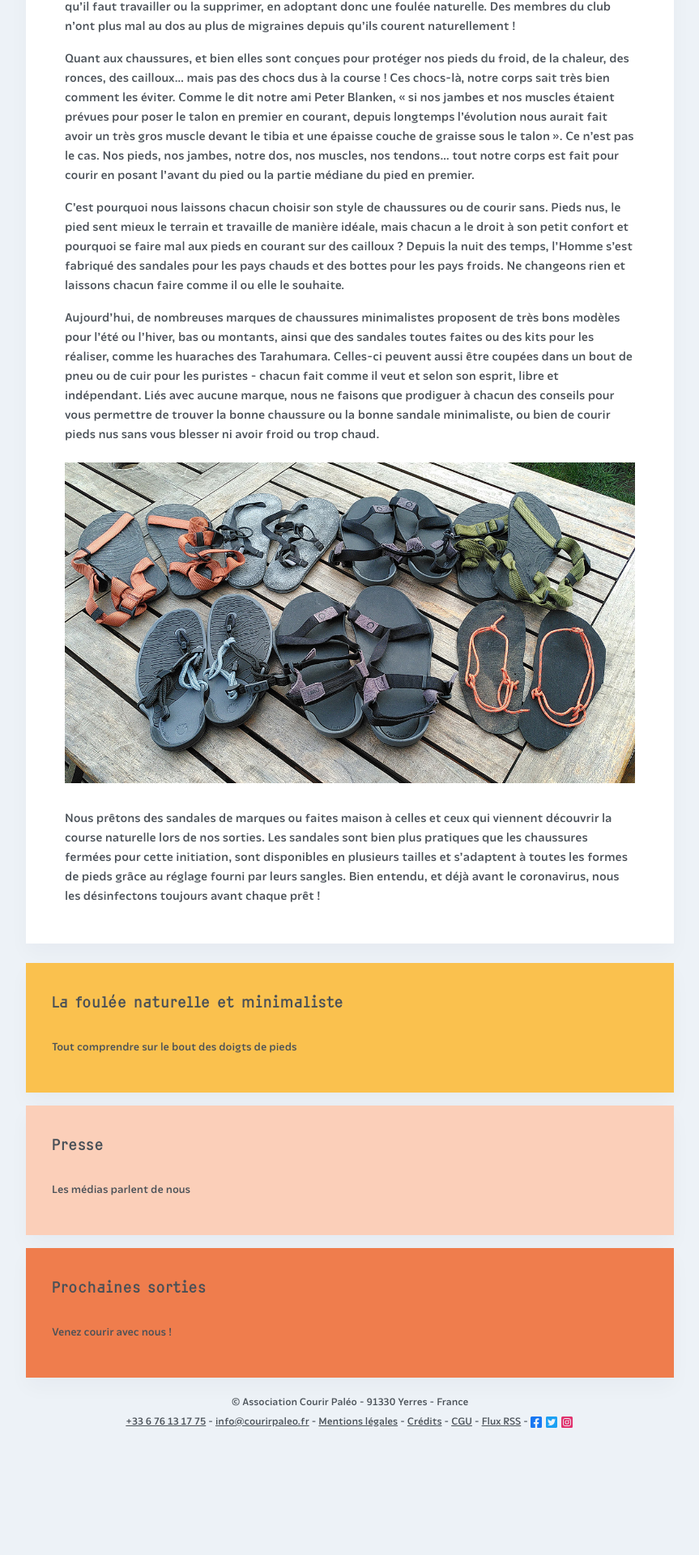
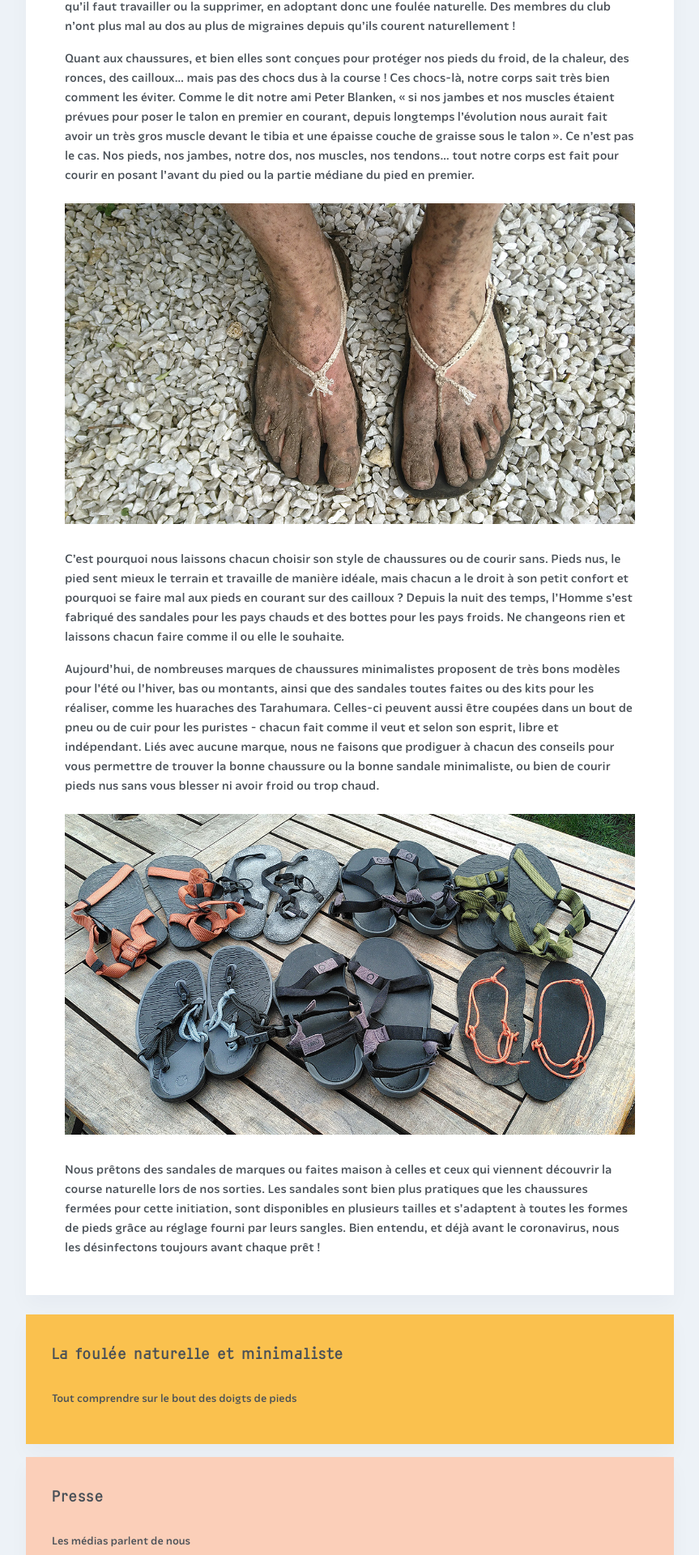
Before and after one commit to courirpaleo/courirpaleo.github.io, a Jekyll site: the page built from _pages-secondary/foulee-naturelle.md, in a window 1280 px wide. Shown: the part 2897-4817 px from the top of the page at 81% size, without its empty margins (208-1071 px from the left). Built offline with Jekyll 4.4.1, drawn with Linux system fonts in a browser that asks for light colours; some web fonts are replaced; before the commit the page ends 4678 px from its top, so only the background shows below that.

Commit message:
Update foulee-naturelle.md

```diff
--- a/_pages-secondary/foulee-naturelle.md
+++ b/_pages-secondary/foulee-naturelle.md
@@ -33,6 +33,8 @@ Nous ne sommes pas hostiles à la technologie, mais nous pensons que notre corps
 
 Quant aux chaussures, et bien elles sont conçues pour protéger nos pieds du froid, de la chaleur, des ronces, des cailloux... mais pas des chocs dus à la course ! Ces chocs-là, notre corps sait très bien comment les éviter. Comme le dit notre ami Peter Blanken, «&nbsp;si nos jambes et nos muscles étaient prévues pour poser le talon en premier en courant, depuis longtemps l'évolution nous aurait fait avoir un très gros muscle devant le tibia et une épaisse couche de graisse sous le talon&nbsp;». Ce n'est pas le cas. Nos pieds, nos jambes, notre dos, nos muscles, nos tendons... tout notre corps est fait pour courir en posant l'avant du pied ou la partie médiane du pied en premier.
 
+![Courir Paleo](/assets/images/CourirPaleo_course_IdF_sandales_pierres_1200px.jpg)
+
 C'est pourquoi nous laissons chacun choisir son style de chaussures ou de courir sans. Pieds nus, le pied sent mieux le terrain et travaille de manière idéale, mais chacun a le droit à son petit confort et pourquoi se faire mal aux pieds en courant sur des cailloux ? Depuis la nuit des temps, l'Homme s'est fabriqué des sandales pour les pays chauds et des bottes pour les pays froids. Ne changeons rien et laissons chacun faire comme il ou elle le souhaite.
 
 Aujourd'hui, de nombreuses marques de chaussures minimalistes proposent de très bons modèles pour l'été ou l'hiver, bas ou montants, ainsi que des sandales toutes faites ou des kits pour les réaliser, comme les huaraches des Tarahumara. Celles-ci peuvent aussi être coupées dans un bout de pneu ou de cuir pour les puristes&nbsp;-&nbsp;chacun fait comme il veut et selon son esprit, libre et indépendant. Liés avec aucune marque, nous ne faisons que prodiguer à chacun des conseils pour vous permettre de trouver la bonne chaussure ou la bonne sandale minimaliste, ou bien de courir pieds nus sans vous blesser ni avoir froid ou trop chaud.
```
